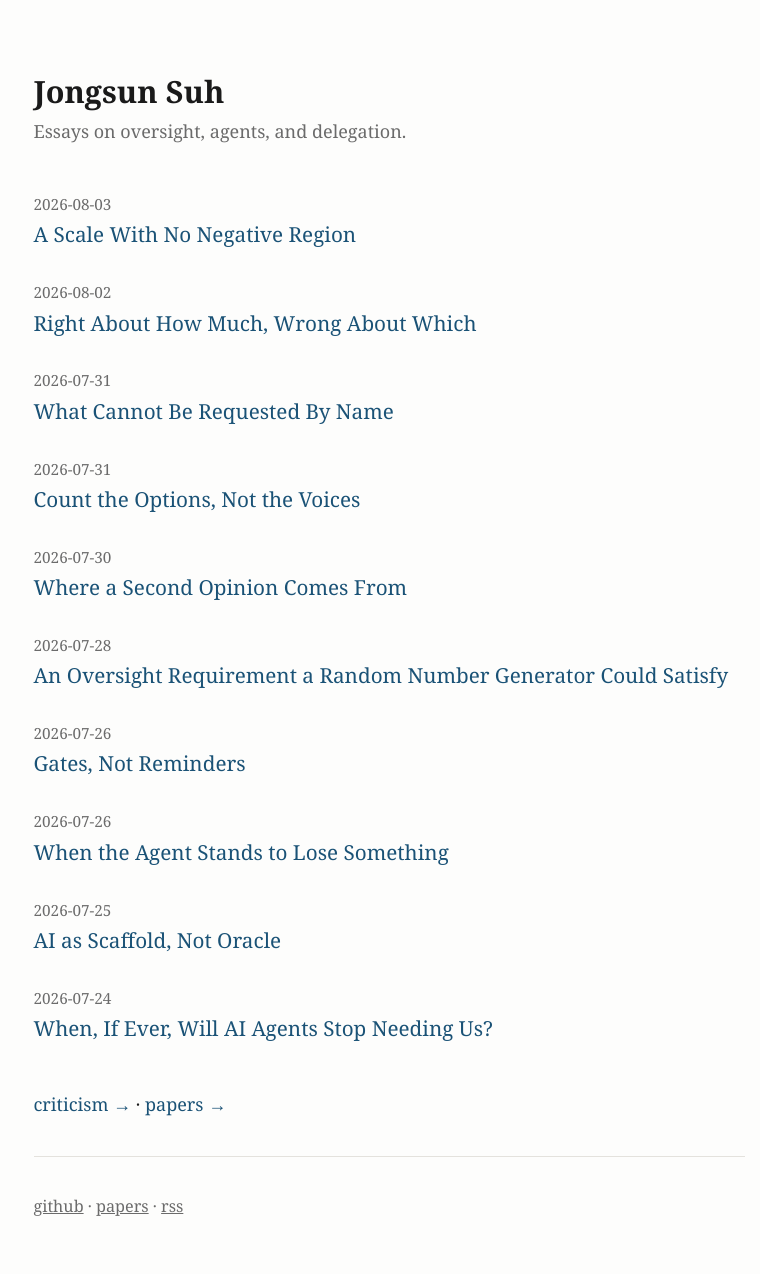
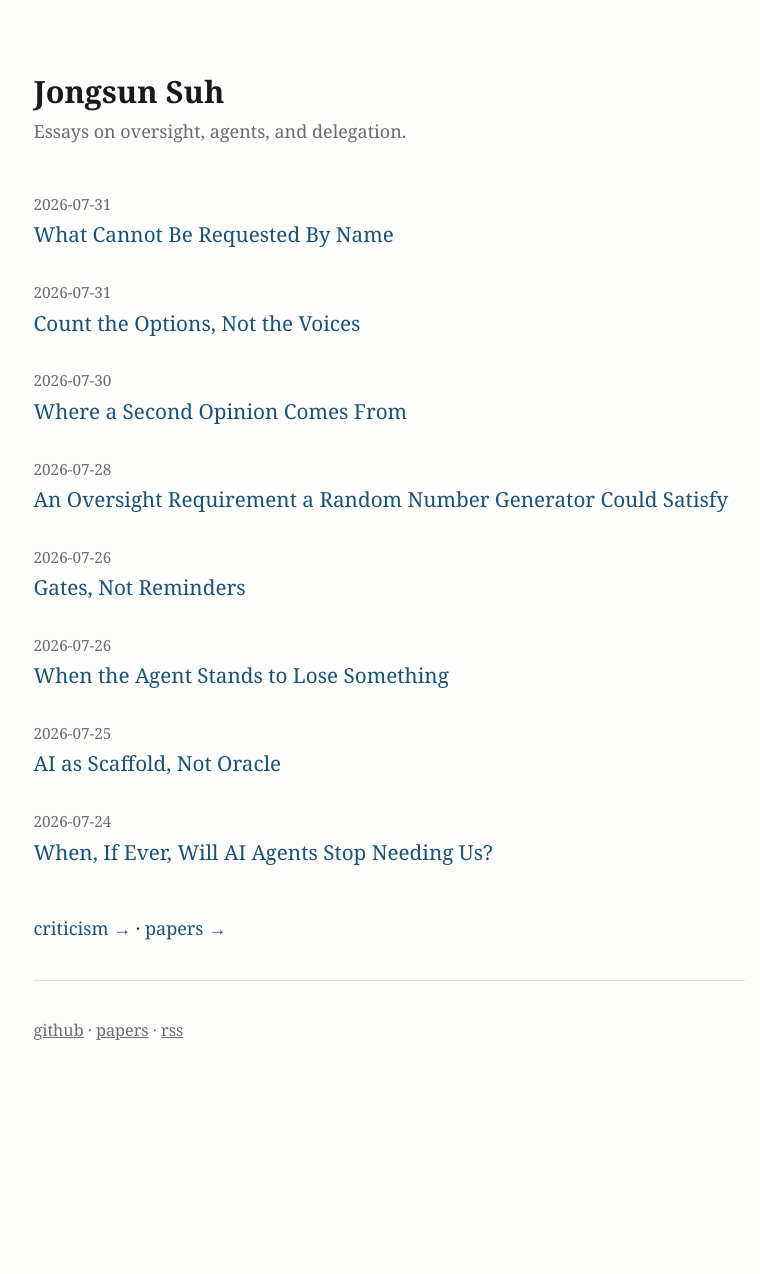
Before and after one commit to MajorLift/blog, a Jekyll site: the page built from index.md, in a window 1280 px wide. Shown: the whole page, without its empty margins (251-1011 px from the left). Built offline with Jekyll 4.4.1, drawn with Linux system fonts in a browser that asks for light colours; after the commit the page ends 1097 px from its top, so only the background shows below that; some of the changed lines change nothing that is shown.

Commit message:
withdraw the two most recent essays
right-about-how-much-wrong-about-which and a-scale-with-no-negative-region come
down by author decision. Both are kept intact in the private repository under
artifacts/publications/blog/tabled, which is where finished drafts held off the
site already live.

Neither was ever registered in guards.json, so neither was regenerable, neither
was covered by the privacy-token sweep, and neither carried a human-edit
sentinel. They reached the site by hand, outside the pipeline every other post
goes through.

Withdrawal removes them from the site and from the feed. It does not remove
them from caches or archives, or from anywhere the pages were already fetched.

The remaining change is a trailing newline that regeneration normalised.

```diff
--- a/_posts/2026-08-02-right-about-how-much-wrong-about-which.md
+++ /dev/null
@@ -1,25 +0,0 @@
----
-layout: post
-title: "Right About How Much, Wrong About Which"
-date: 2026-08-02 00:00:00 +0000
----
-
-*Five measuring instruments in one day, each returning plausible numbers about one person's corrections to a coding agent, and each wrong in a different place. The fifth passed every validation that read its distribution and failed the one that read its labels, and the sequence of failures ended up worth more than any number in the notebook.*
-
-One purpose, held all day. I keep a log of my own corrections to an AI coding agent, and I wanted to know which kind repeats, on a theory that repetition marks something an agent has not absorbed. The coding scheme sorts corrections into three classes, preference, fact-checking, and reframing. Whether the classes differ in repetition rate was the question, and for most of the day they appeared to differ by a wide margin. By evening that appearance was dead. Five instruments had failed in five distinguishable places, and the record of those failures became the finding, since every number I still trust came out of catching an instrument rather than running one.
-
-The first instrument was a classifier keyed on keywords in a message body, and it sorted 2,205 inputs into three classes for the cost of a glance. Its defect was not a matter of tuning. Verification vocabulary is this corpus's subject matter, since my corrections are largely about evidence and proof standards, so the words that classifier took as signals of fact-checking were the topic under discussion rather than a signal within it. One record titled "Running the machinery is not a finding" scored as fact-checking because evidence appears eleven times beneath that title. It is a reframing, a correction of what counts as a result rather than of any fact.
-
-The second was a detector built to scale a hand-coding up, and against that hand-coding it agreed at Cohen's kappa 0.288, misreading one category as another in six of eight cases. I discarded it. The third was an automatic extractor of rules banning a specific word, and it returned 164 candidate tests, nearly all of them any quoted phrase sitting near a negation. I discarded that too and kept six hand-verified rules. Both had returned plausible numbers, since 164 looks like a harvest and any kappa looks like a measurement, and both numbers described the shape of my text rather than the property I was after.
-
-The fourth instrument was a detector meant to find corrections, and it found the tooling instead. Its six most-duplicated corrections were three re-fires of one automated prompt, a message from another agent, and two command templates, all arriving on the same channel a person types into. The channel records what came through and not who composed it, so a detector reading the channel attributes the machinery's repetitions to the person. Filtering the machinery out moved the measured duplication rate from 58 percent to 16.4 percent. Most of what this instrument had reported as my repetitiveness was infrastructure firing on schedule.
-
-The fifth instrument lasted long enough to produce a headline. A marker-based classifier reported that preference corrections repeat 35.3 percent of the time against 10.8 and 6.2 for the other two, and a gap that size would have shown that what a principal wants is learnable from their own record. That was the essay this essay was going to be. Two controls left the figure intact. A third control was length, and under it the classifier came apart: its preference items ran to a median of 249 words against 24 for fact-checking, so it had been sorting by message length and calling the long tail preference. Within a matched band those rates came out at 3.6 and 4.5 percent. Its ordering did not merely shrink under control, it reversed.
-
-What replaced the headline is smaller and holds up. Three fresh model instances, carrying none of the conversation that produced the corpus, coded 100 messages blind against the classification criterion, and they agreed among themselves at Fleiss kappa 0.734. Their consensus supplied what no instrument in that sequence had, a set of labels formed apart from this corpus's own vocabulary, so my marker classifier could finally be graded item by item. Against consensus it recovered corrections at 73 percent precision and 68 percent recall. Among the 65 corrections the panel agreed on, it matched the class 12 times, with its 45 abstentions scored as errors. On the 20 messages where it committed to a class, the class matched 12 times. Where it commits, then, its failure is coverage rather than accuracy, and those two failures call for different repairs: more markers for one, a different instrument for the other.
-
-Item-level grading is what caught it, because the marginals had concealed the whole condition. The broken classifier's corpus-wide share for preference and the blind panel's share of corrections both sat near a third, so any validation reading the distribution rather than the individual labels would have passed the instrument. I had been reading distributions all day, since that is what an instrument prints when asked how a corpus looks. Right about how much and wrong about which: nothing in its output could separate those two conditions, because a marginal is exactly the statistic that survives arbitrary reshuffling of labels underneath. Only laying its labels beside independently formed labels for the same items separates them. The independence is what carries the weight, since four of the five instruments failed precisely by inheriting the corpus's vocabulary or the tooling's traffic as if either were me.
-
-One thread from the day generalizes past instruments, and it opened as a doubt about a single number. The number counted how often I confer permission, and the doubt was whether the agent's own choice of when to ask for confirmation pollutes the count. The doubt holds and widens. A conferral of permission exists only in response to a request, so its frequency is a joint product of the agent's asking policy and the person's disposition to grant, and only the disposition is a property of the person. My corpus bears that out at scale: across 22,448 agent turns, how often a turn invites a response runs from 11.5 to 19.2 percent across four models, and those rates do not track capability ordering. A frequency measured on one side of an exchange is a joint product of both sides, and an instrument pointed at one side has measured the pair whether or not the analysis says so.
-
-None of this is claimed past one person's corpus and one day. What that day left behind is six hand-verified rules, a duplication rate of 16.4 percent, a dead headline about preferences, a panel consensus at 0.734, and a classifier whose failure now has a location. What I set out to find was an artifact of message length. The five instruments meant to deliver it delivered instead a catalog of the ways a plausible number gets made, and that catalog is what I kept.
--- a/_posts/2026-08-03-a-scale-with-no-negative-region.md
+++ /dev/null
@@ -1,27 +0,0 @@
----
-layout: post
-title: "A Scale With No Negative Region"
-date: 2026-08-03 00:00:00 +0000
----
-
-*Six instruments an agent built in one day to measure the effect of human corrections on its own work. Every one of them could record that a correction happened, and none could record that a correction made things worse, because the construct was never written down and the cheapest available signal filled the slot instead.*
-
-Left to itself, a measure comes out able to register that something happened and unable to register that it went wrong. Six instruments in one day carried that defect, and the pattern behind it is a matter of what a scale can express rather than of how carefully it is applied. The agent built every one. I directed the work and supplied the corrections. Seven times what I supplied was the dimension a measure was missing. That asymmetry is not a gap in what the measure covers. It is a censoring of what the measure can say. An instrument built this way does not fail to find harm. It lacks anywhere to put the harm it finds. The pattern is not a matter of care. Arithmetic held throughout the day, and the samples were large enough. What a measure is able to express is inherited from the moment the measure is built, rather than from how carefully the measure is then run.
-
-Inheritance of that kind is invisible while it happens, since nothing announces the moment a measure acquires its range. Impact was operationalized four times before it was defined once. Nothing in the day's notes said what the impact of a correction was supposed to mean. Each operationalization reached for whatever the parsing pipeline had already produced. First the number of turns released after a correction, then the minutes elapsed before the next one, then whether a commit landed within an hour, then five regex categories over the resulting diffs. Each of the four is a real quantity, each was cheap because the data was already in memory, and each silently became the definition of impact for as long as it survived. An undefined construct does not sit empty and wait. The slot gets filled by whatever is nearest to hand. The filling leaves no trace, because a proxy adopted by default looks identical to a proxy adopted on purpose.
-
-A default that fills a slot quietly is one problem. A default that starts generating findings is another, and the commit-window measure produced the day's most attractive claim: that corrections which reframe a task are penalized by a proxy rewarding shipping speed, since reframing sends work backwards while a commit inside the hour is what the proxy counts. The claim was reported as confirmed on the strength of 86 cases that agreed with it, none of which had been selected for their capacity to disagree. A direct test refuted the claim in one query. The reframing family commits within an hour 37 percent of the time against 36 percent for the artifact-directed family, and the commit rate rises with the reach of a correction rather than falling, so the corrections that touch the most downstream work are followed by commits more often, not less. The instrument had generated a story about its own bias. A story about bias is more interesting than a null. That is why it survived a reading of 86 cases and died to the first reading that admitted a disagreeing case.
-
-Admitting a disagreeing case is what a control does by construction, which is why controls kill instruments that readings cannot. The five-category diff reader died to one that shipped in the same run as the measure. Timestamps were randomized and the categories re-scored against windows drawn at random. The five families came back at proportions of 30.0 to 33.7 percent against 29.3 percent for the random control, which puts every family inside the noise. A second check finished the reader off, since each of the five categories correlated with the raw volume of changes in its window at r between 0.80 and 0.99, so the five categories were one variable wearing five labels. The control cost minutes to write, because the randomization ran over data already loaded. It retired an instrument that had taken most of an afternoon.
-
-What made that instrument reachable was where its defect sat. A diff reader is wrong in its output, and output is the one thing every check already reads, whereas a severity scale hides its defect somewhere no check goes. That makes it the clearest instance of the pattern, since nothing in this scale was wrong at the level of execution. Its four levels ran negligible, contained, material, decisive, and all four are non-negative. Non-negative here is a fact about range rather than about tone, since the scale's least value is the absence of effect, so the worst thing the scale can say about an intervention is that the intervention did nothing at all. An intervention that made the work worse had no level to land on, so the scale could record that a correction mattered while staying silent on which direction the correction moved the work. The reported figure, 41 percent material or worse, means that 41 percent of the corrections mattered. It was being read as 41 percent helped. Those two readings differ by the entire question the day set out to answer.
-
-Two readings that far apart should be loud, and this pair stays quiet because a unipolar scale reads as rigorous, which is what makes such a defect durable rather than embarrassing. Levels are ordered, raters can be trained on them, agreement computes over them, and a resulting alpha is a correct number about a scale that cannot represent harm. No internal quality check fires, because every check available inside an instrument is one that instrument was built to pass. Inter-rater agreement asks whether raters apply levels consistently rather than whether those levels span outcomes, and a distribution over four categories is well-formed whether or not a fifth belonged in the set. Coverage statistics report what fraction of items were scored rather than what fraction of possible results scoring could express. Each of those reads an instrument's output, while the defect lives in its range, where nothing was looking.
-
-Nothing was looking there because range is not something an instrument reports on, and widening it is the repair. Even the signed pass built to widen it needed a null of its own. When a scale with a negative region was finally built, the positive category failed a floor test, since task assignments and procedural turns, inputs that corrected nothing and could not have improved anything, were graded improved by 17 to 27 percent of raters. Adding a negative region fixed what that scale was able to represent, but raters still had no anchor at zero, so its positive category absorbed null items at a rate high enough to move any aggregate built from those scores. A scale can be well-shaped and still uncalibrated. The floor test is the cheaper of the two diagnoses, because null items can be manufactured from material already in the corpus.
-
-Manufacturing those null items exposed a second failure beside the first, so there were two: a range that cannot express harm, and a zero the raters never anchored. Three defects of that family recur across the day, and their counts are the record: scales with no negative region three times, classifiers with no null control six times, constructs instrumented before they were defined four times. Seven times an input from outside the instruments supplied a dimension that none of them carried. A count of interventions was met with a question about consequence, a frequency with a question about kind, a proxy with the construct it stood in for, a single bad instance with the pathology generating that instance, a kind with a degree, a degree with a sign, and a set of results with the question of what fraction of the source data those results covered. The checks the agent ran on its own work caught none of the seven. Those checks were not lax. Parsing was verified, aggregates were recomputed against their inputs, sample sizes were reported alongside every rate. Verification of that kind establishes that an instrument is doing what it was built to do, which is precisely the question that is not at issue when the instrument was built around the wrong quantity.
-
-If verification cannot reach a wrongly chosen quantity, the remedy has to sit earlier, at the point where the quantity gets chosen. The remedies that sit there are structural. They are cheap enough that cost is not what keeps them out. Give every scale a negative region, including where harm is expected to be rare, since rarity is a finding the scale should be able to report and an absent level is a censoring rather than a prediction. Run the null control in the same run as the measure rather than deferring it, because a control deferred becomes a control competing against the next question, and the next question always arrives before the follow-up does. Write the construct down before choosing the instrument, in a sentence naming what would count as the thing failing to happen, since a definition that cannot describe its own negation is not yet a definition. None of the three is expensive relative to the instrument it guards. The diff reader was retired by a control that cost minutes.
-
-Set against a price that low, what the day produced is a tally rather than a measurement. Three scales with no negative region, six classifiers with no null control, four constructs instrumented before definition, seven dimensions supplied from outside the instruments, and one surviving signed pass whose positive category still needs an anchor at zero. The measurement of impact was not made. What was established instead is the condition under which a measure of impact would be worth reading, and the first part of that condition is that the measure can come out negative.
```
Also changed, not shown: _posts/2026-07-24-when-if-ever-agents-stop-needing-us.md (line endings or trailing spaces).
